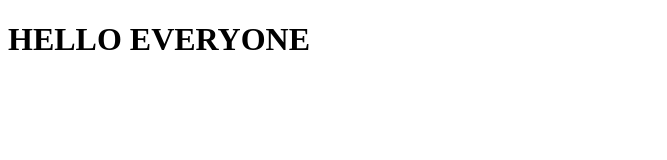
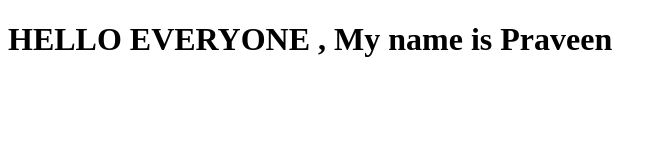
Before and after one commit to Praveen-200325/samplerepo, a plain HTML site: page index.html in a window 1280 px wide. Shown: the whole page, without its empty margins (0-667 px from the left). Drawn offline with Linux system fonts and the light colour scheme.

Commit message:
Fix: Added my name

```diff
--- a/index.html
+++ b/index.html
@@ -6,6 +6,6 @@
     <title>Document</title>
 </head>
 <body>
-    <h1>HELLO EVERYONE</h1>
+    <h1>HELLO EVERYONE , My name is Praveen</h1>
 </body>
 </html>
```
